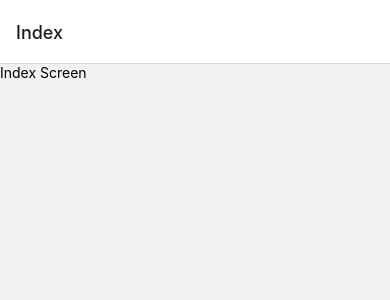
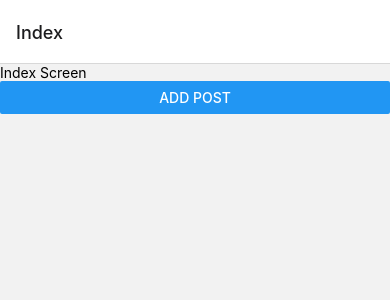
Before and after one commit to stormymayday/blog-rn, a React Native app: screen /Index in a window 390 px wide. Shown: the top 300 px of the page. Built offline with nearby package versions, Linux system fonts and the light colour scheme.

Commit message:
It works

```diff
--- a/src/screens/IndexScreen.js
+++ b/src/screens/IndexScreen.js
@@ -1,16 +1,22 @@
-import { View, Text, StyleSheet, FlatList } from "react-native";
+import { View, Text, StyleSheet, FlatList, Button } from "react-native";
 
 import BlogContext from "../context/BlogContext";
 import { useContext } from "react";
 
 const IndexScreen = () => {
-    const blogPosts = useContext(BlogContext);
+    const { data, addBlogPost } = useContext(BlogContext);
 
     return (
         <View>
             <Text>Index Screen</Text>
+            <Button
+                title="Add Post"
+                onPress={() => {
+                    addBlogPost();
+                }}
+            />
             <FlatList
-                data={blogPosts}
+                data={data}
                 keyExtractor={(blogPost) => blogPost.title}
                 renderItem={({ item }) => {
                     return <Text>{item.title}</Text>;
```
